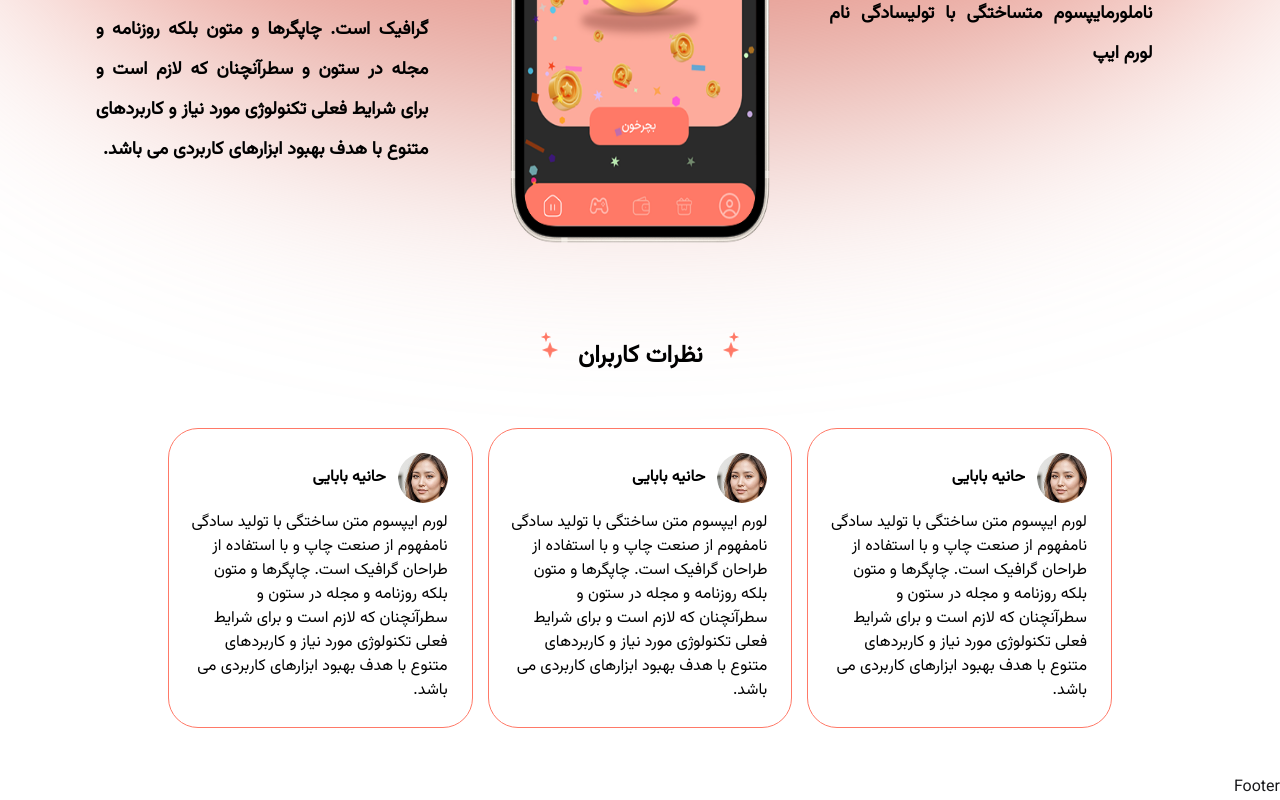
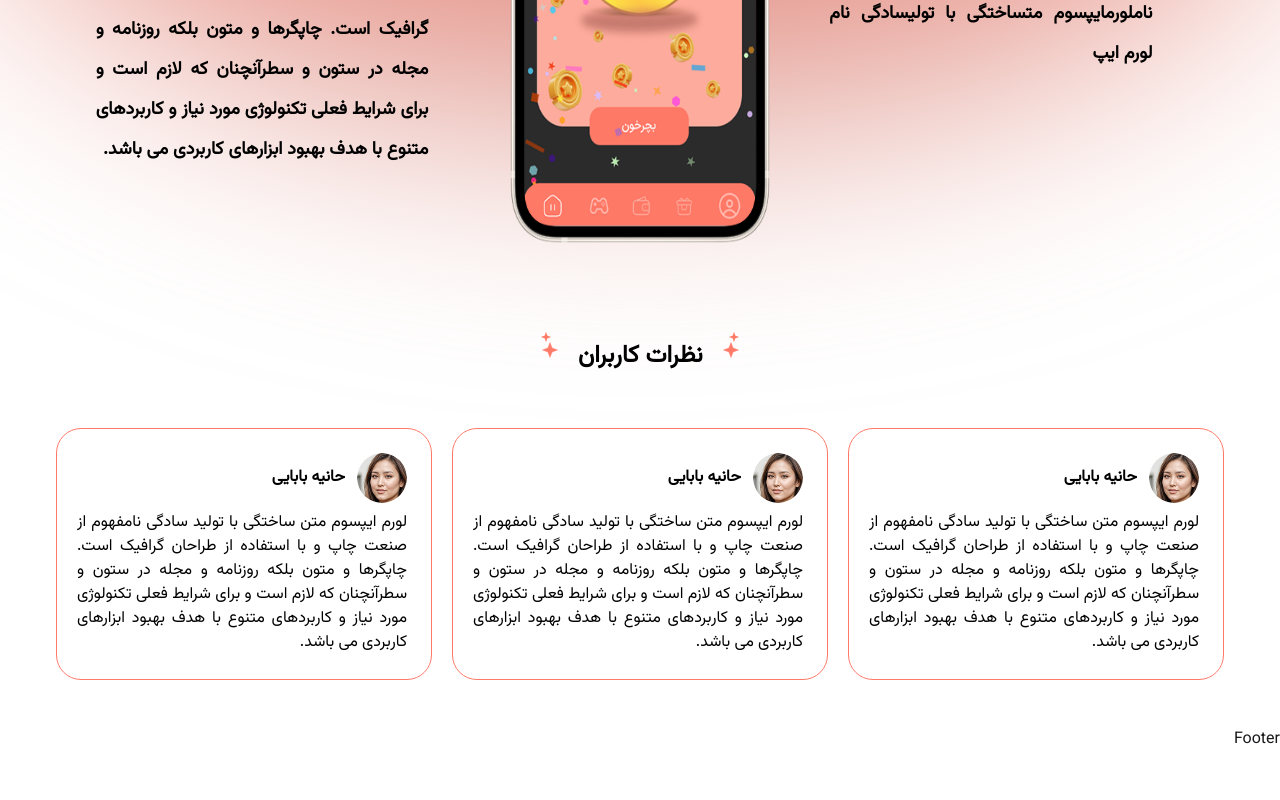
Before and after one commit to buordino/landing, a Next.js app: page / in a window 1280 px wide. Shown: the part 1291-2091 px from the top of the page. After the commit the page ends 2043 px from the top, so only its background shows below. Built offline with nearby package versions, Linux system fonts and the light colour scheme.

Commit message:
working on responsive

```diff
--- a/app/_components/CommentItems.tsx
+++ b/app/_components/CommentItems.tsx
@@ -10,7 +10,7 @@ const CommentItems = ({ commentItems, number }: CommentItemsPropsType) => {
   const { avatar, comment, name } = commentItems;
   return (
     <li
-      className={`w-[30%] py-6 pl-5 pr-6 rounded-[30px] border border-solid border-custome-orange-1 text-custome-black keen-slider__slide  ${`number-slide${number}`}`}
+      className={`w-[30%] py-6 pl-5 pr-6 rounded-[25px] border border-solid border-custome-orange-1 text-custome-black keen-slider__slide  ${`number-slide${number}`}`}
     >
       <div className="flex items-center gap-3 mb-2">
         <Image
@@ -22,7 +22,7 @@ const CommentItems = ({ commentItems, number }: CommentItemsPropsType) => {
         />
         <span className="font-semibold">{name}</span>
       </div>
-      <p>{comment}</p>
+      <p className="text-justify">{comment}</p>
     </li>
   );
 };
--- a/app/_components/CommentsList.tsx
+++ b/app/_components/CommentsList.tsx
@@ -48,17 +48,15 @@ const defaultComments: CommentType[] = [
 ];
 
 const CommentsList = () => {
-  const [sliderRef] = useKeenSlider({
+  const [sliderRef] = useKeenSlider<HTMLUListElement>({
     slides: {
       perView: 3,
-      spacing: 15,
+      spacing: 20,
     },
+    loop: true,
   });
   return (
-    <ul
-      ref={sliderRef}
-      className=" keen-slider"
-    >
+    <ul ref={sliderRef} className=" keen-slider">
       {defaultComments.map((comment, index) => (
         <CommentItems
           key={index + 1}
--- a/app/_components/CommentsSection.tsx
+++ b/app/_components/CommentsSection.tsx
@@ -5,8 +5,8 @@ const CommentsSection = () => {
   return (
     <section>
         <SectionTitle>نظرات کاربران</SectionTitle>
-      <div className="py-12 px-16 md:px-42">
-        <div className="mt-2">
+      <div className="py-12 px-8 2lg:px-14">
+        <div className="mt-2 w-full">
           <CommentsList />
         </div>
       </div>
```
